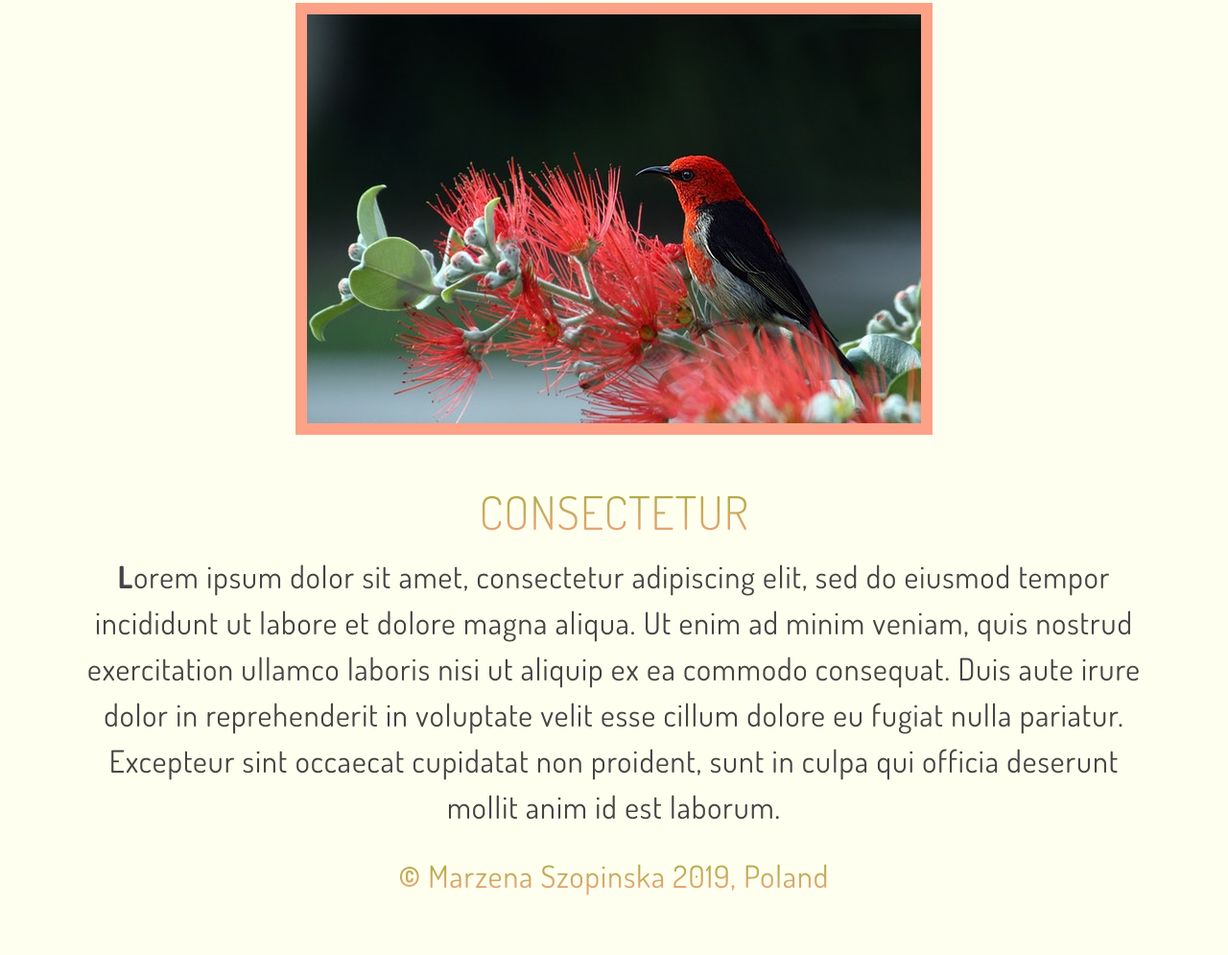
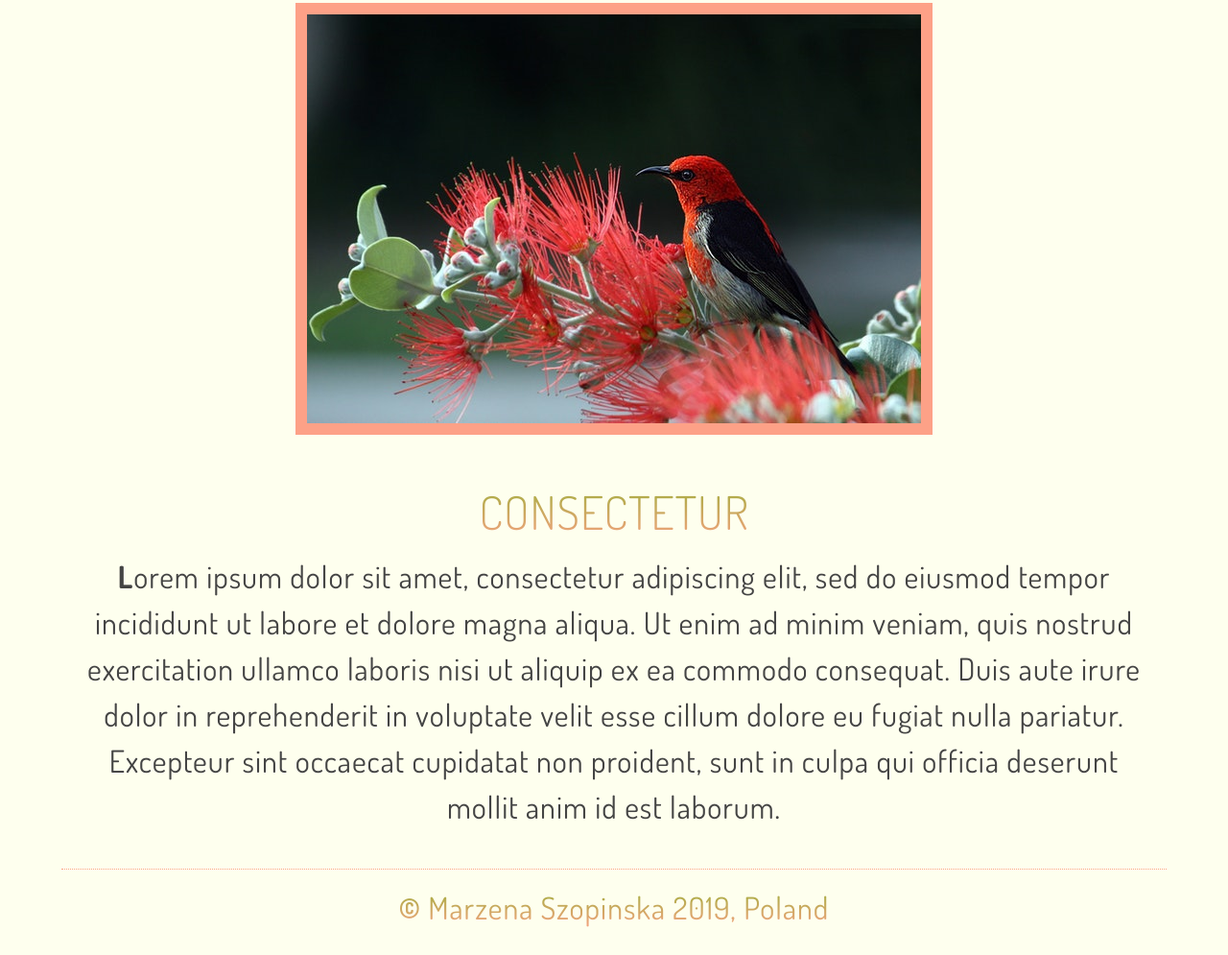
Before and after one commit to marzena-szopinska/Project_13.03.2019, a plain HTML site: page index.html in a window 1280 px wide. Shown: the part 986-1981 px from the top of the page at 96% size. Before the commit the page ends 1923 px from the top, so only its background shows below. Drawn offline with nearby package versions, Linux system fonts and the light colour scheme.

Commit message:
added some changes to the footer

```diff
--- a/css/style.css
+++ b/css/style.css
@@ -131,6 +131,16 @@ footer span {
     h1 {
         font-size: 4rem;
     }
+
+    footer {
+        margin-top: 2rem;
+        height: 90px;
+
+    }
+
+    footer .container {
+        border-top: 1px dotted #fda187;
+    }
 }
 
 
```
